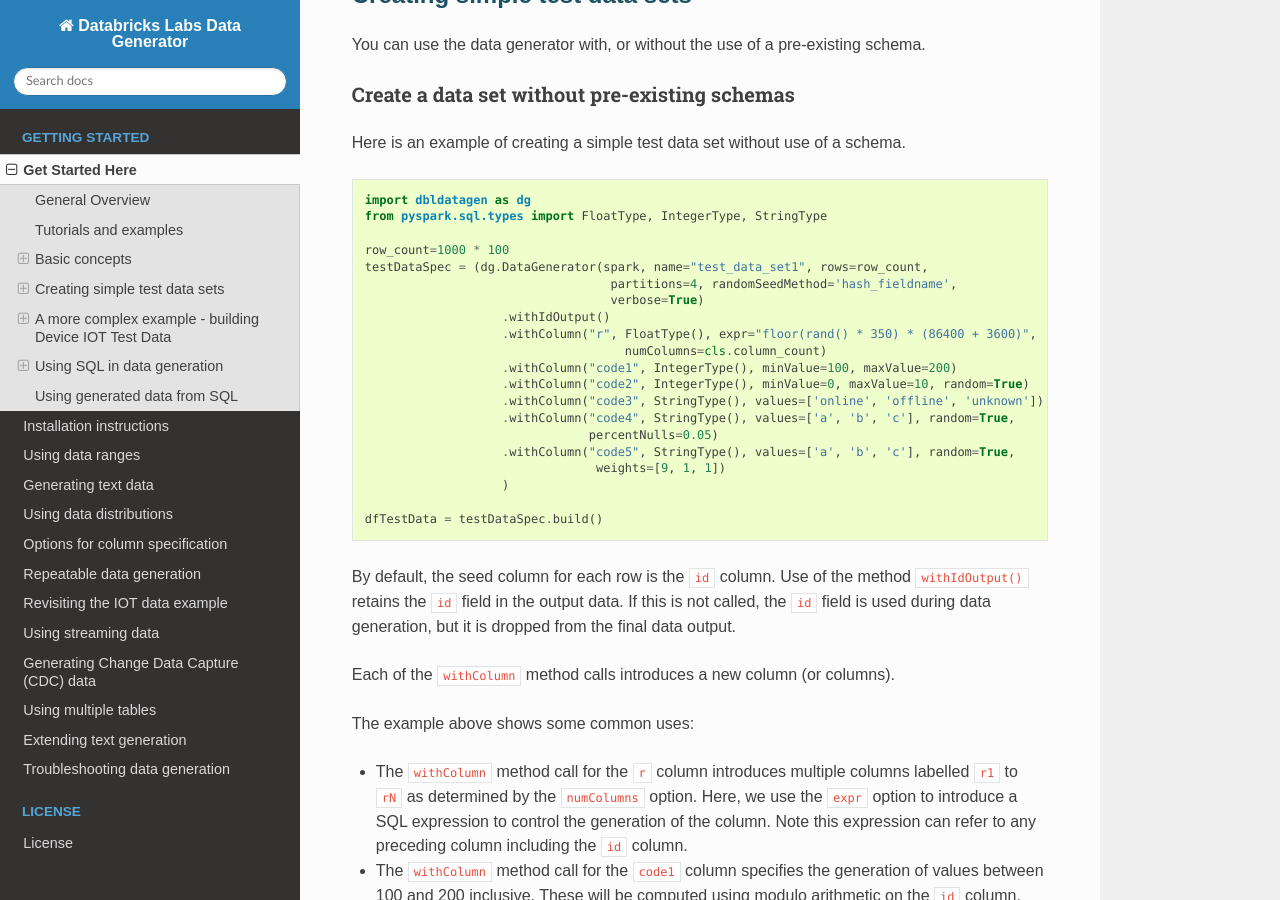
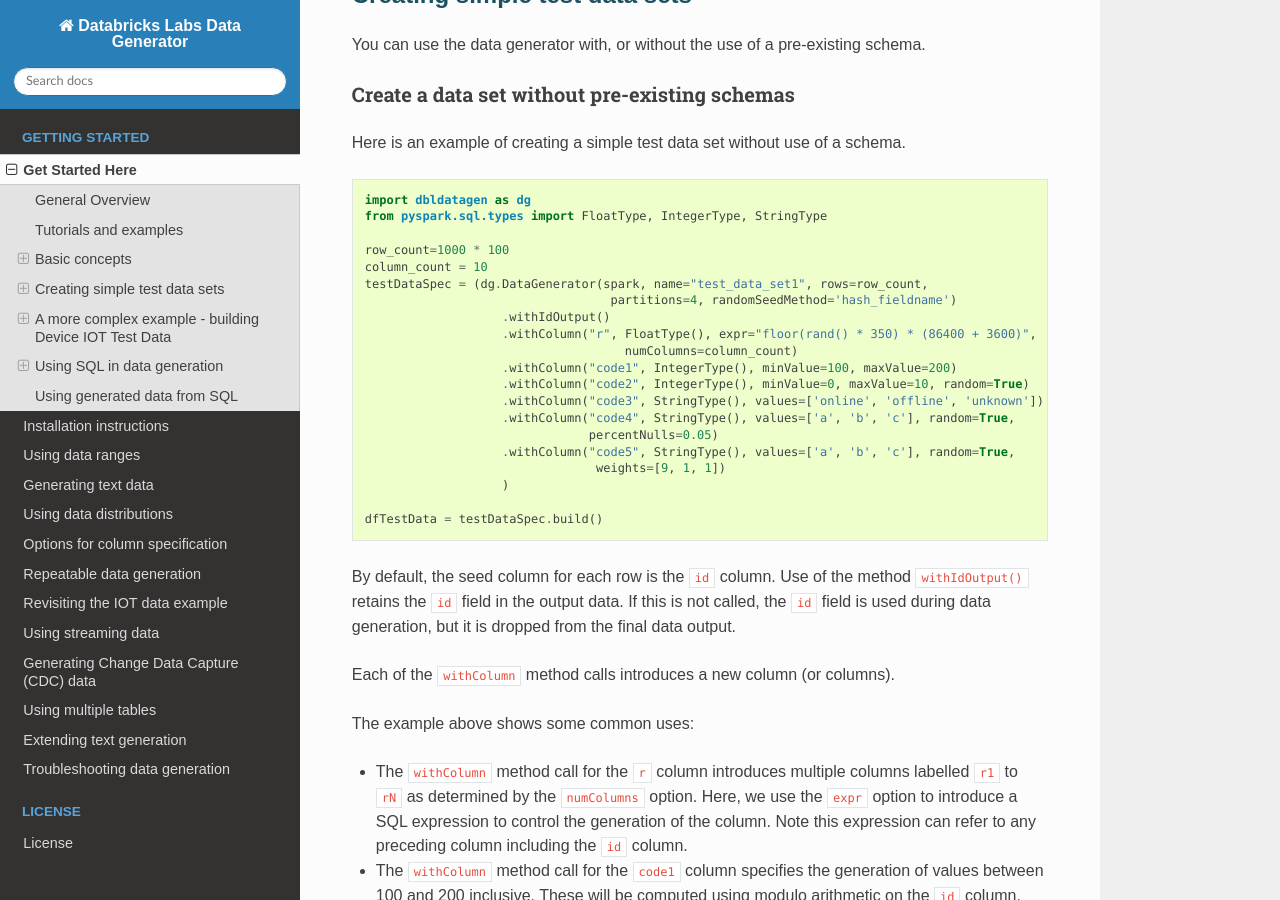
Before and after one commit to databrickslabs/dbldatagen, a Sphinx documentation site: the page built from docs/source/APIDOCS.md, in a window 1280 px wide and 900 px high, scrolled down 3059 px. Built offline with Sphinx 7.4.7 and the Read the Docs theme 2.0.0, drawn with Linux system fonts in a browser that asks for light colours; pages that are not in the unit, such as notebooks, are missing from menus.

Commit message:
fixed typo

```diff
--- a/docs/source/APIDOCS.md
+++ b/docs/source/APIDOCS.md
@@ -125,12 +125,12 @@ import dbldatagen as dg
 from pyspark.sql.types import FloatType, IntegerType, StringType
 
 row_count=1000 * 100
+column_count = 10
 testDataSpec = (dg.DataGenerator(spark, name="test_data_set1", rows=row_count,
-                                  partitions=4, randomSeedMethod='hash_fieldname',
-                                  verbose=True)
+                                  partitions=4, randomSeedMethod='hash_fieldname')
                    .withIdOutput()
                    .withColumn("r", FloatType(), expr="floor(rand() * 350) * (86400 + 3600)",
-                                    numColumns=cls.column_count)
+                                    numColumns=column_count)
                    .withColumn("code1", IntegerType(), minValue=100, maxValue=200)
                    .withColumn("code2", IntegerType(), minValue=0, maxValue=10, random=True)
                    .withColumn("code3", StringType(), values=['online', 'offline', 'unknown'])
```
